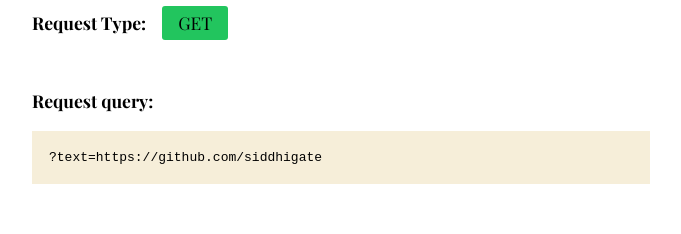
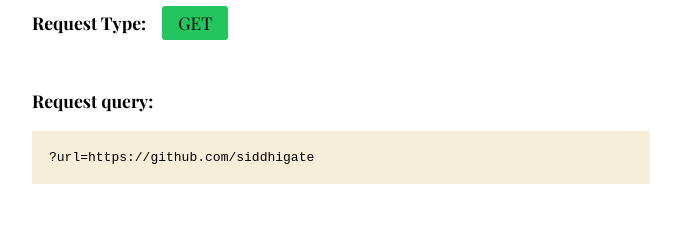
Before and after one commit to brianraila/url-info-api, a React (Create React App) app in the folder frontend/: page / in a window 1280 px wide. Shown: the part 2480-2714 px from the top of the page, without its empty margins (299-980 px from the left). Built offline with nearby package versions, Linux system fonts and the light colour scheme; the HTML template or start-up script is replaced by a standard one; a web font is replaced by a local one.

Commit message:
fix: api doc

```diff
--- a/frontend/src/components/TestAPI.jsx
+++ b/frontend/src/components/TestAPI.jsx
@@ -57,7 +57,7 @@
           >
             Request query:
           </p>
-          <code className="api-url" style={{whiteSpace: "nowrap"}}>?text=https://github.com/siddhigate</code>
+          <code className="api-url" style={{whiteSpace: "nowrap"}}>?url=https://github.com/siddhigate</code>
         </div>
 
         <div>
```
